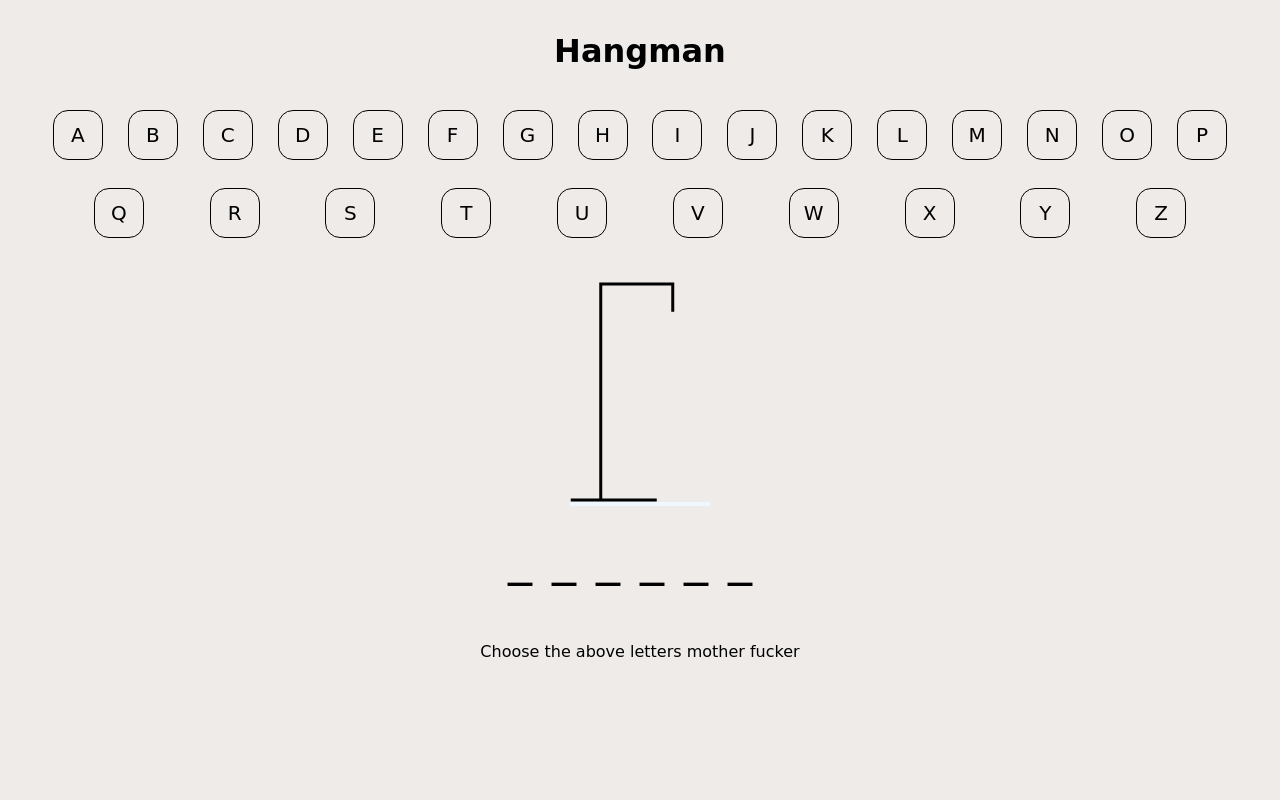
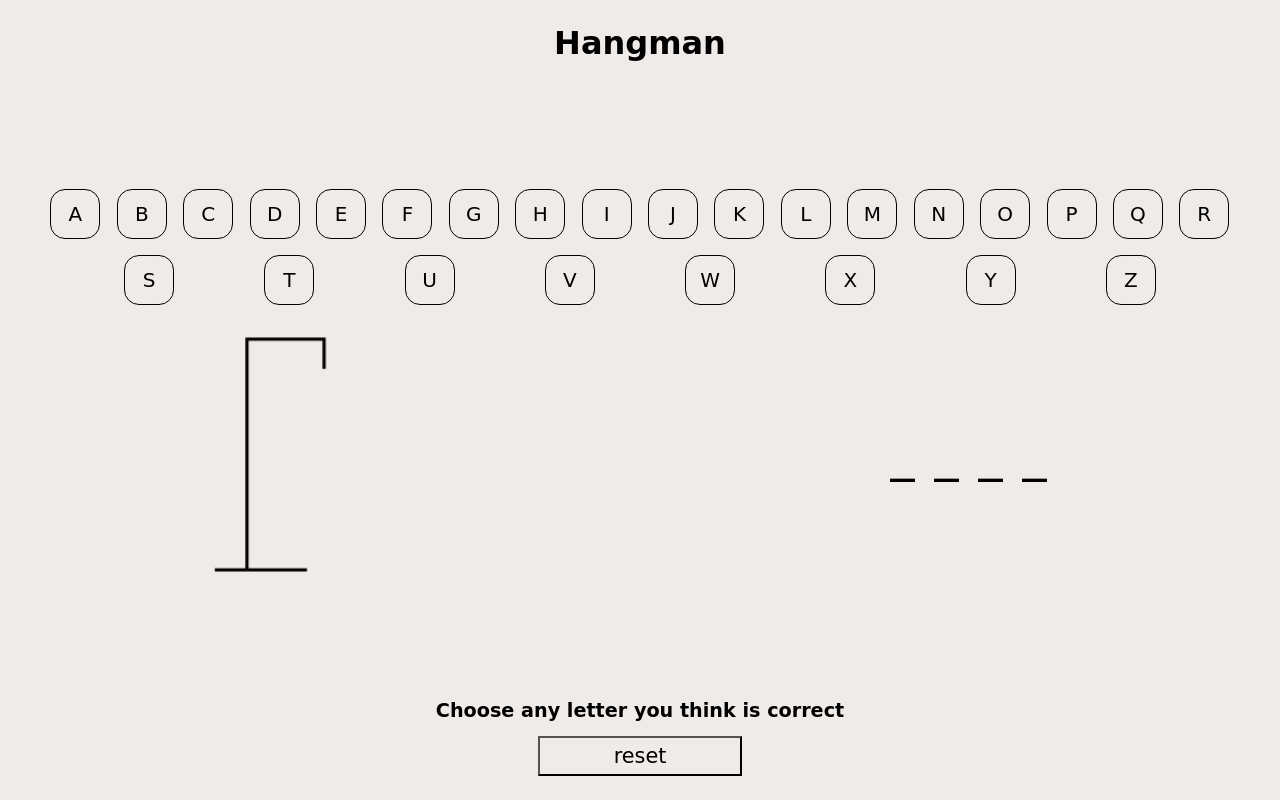
Before and after one commit to KavehAsg/simple-hangman, a plain HTML site: page index.html in a window 1280 px wide. Drawn offline with Linux system fonts and the light colour scheme.

Commit message:
[structure]: add reset btn

```diff
--- a/index.html
+++ b/index.html
@@ -7,16 +7,14 @@
     <meta name="viewport" content="width=device-width, initial-scale=1.0">
     <title>Hangman</title>
     <link rel="icon" href="./images/icon/icon-pic.png">
-    <link rel="stylesheet" href="./style.css">
+    <link rel="stylesheet" href="./styles/style.css">
 </head>
 
 <body>
-    <header>
         <h1 class="title">Hangman</h1>
-    </header>
 
     <main class="container">
-        <div class="letters">
+        <section class="letters">
             <div id="A">A</div>
             <div id="B">B</div>
             <div id="C">C</div>
@@ -43,17 +41,22 @@
             <div id="X">X</div>
             <div id="Y">Y</div>
             <div id="Z">Z</div>
-        </div>
-        <section class="guy">
-            <img src="./images/assets/hangman0.png" alt="hangman">
         </section>
 
-        <section class="clue"></section>
+        <section class="display">
+            <img src="./images/assets/hangman0.png" alt="hangman">
+
+            <div class="clue"></div>
+        </section>
+
     </main>
 
-    <footer class="status">Choose the above letters mother fucker</footer>
+    <footer class="status">
+        <p>Choose any letter you think is correct</p>
+        <button class="reset-btn">reset</button>
+    </footer>
 
-    <script src="./script.js"></script>
+    <script src="./scripts/script.js"></script>
 </body>
 
 </html>
--- a/script.js
+++ b/scripts/script.js
@@ -1,14 +1,16 @@
 const words = ["hello", "never", "bullet", "spring", "summer",
     "fall", "winter", "game", "book store", "call of duty", "mother", "fortnite", "playstation",
-    "xbox", "dybala", "laptop", "paper tissue", "parking", "meraj", "soltan kaveh", "sag to meraj"];
+    "xbox", "laptop", "paper tissue", "parking"];
+
+
 
 let chances = 0;
 let usedLetters = [];
 let usedFlag = 0;
 
 const display = document.querySelector(".clue");
-const playerStatus = document.querySelector(".status");
-const image = document.querySelector(".guy img");
+const playerStatus = document.querySelector(".status p");
+const image = document.querySelector(".display img");
 
 // get random number
 function getRandom(array) {
@@ -64,7 +66,7 @@ function clickLetters(inputLetter) {
     }
 
     if (blankWord === randomWord) {
-        playerStatus.innerText = "YOU WIN Mother fuckka";
+        playerStatus.innerText = "YOU WIN";
         image.src = "./images/assets/winner.png";
     }
 }
--- a/style.css
+++ /dev/null
@@ -1,78 +0,0 @@
-* {
-    padding: 0;
-    margin: 0;
-    font-family: cursive;
-    box-sizing: border-box;
-    background-color: #efebe9;
-}
-
-body {
-    /* cursor: url('./images/icon/cursor.png') , auto; */
-    display: flex;
-    flex-direction: column;
-    align-items: center;
-}
-
-header {
-    margin-top: 32px;
-}
-
-.letters {
-
-    display: flex;
-    flex-wrap: wrap;
-    justify-content: space-evenly;
-    margin: 32px 40px 0;
-}
-
-.container {
-    display: flex;
-    flex-direction: column;
-    justify-content: space-between;
-    align-items: center;
-}
-
-.letters div {
-    cursor: pointer;
-    font-size: 20px;
-    width: 50px;
-    height: 50px;
-    border: solid 1px #000;
-    border-radius: 15px;
-    display: flex;
-    justify-content: center;
-    align-items: center;
-    margin: 8px 12px 20px;
-    transition: all 0.3s;
-}
-
-.letters div:hover {
-    border: none;
-    background-color: #bdb9b7;
-    transform: translateY(-10px) scale(1.2, 1.2);
-}
-
-.guy {
-    margin: 24px 0;
-    background-color: aliceblue;
-}
-
-.clue {
-    height: 80px;
-    font-size: 3rem;
-    letter-spacing: 20px;
-    margin-bottom: 32px;
-
-}
-
-footer {
-    margin-bottom: 32px;
-}
-
-.clicked {
-    background-color: #bdb9b7;
-}
-
-.clicked:hover{
-    transform: unset !important;
-}
--- a/styles/style.css
+++ b/styles/style.css
@@ -70,7 +70,21 @@ body {
     letter-spacing: 20px;
 }
 
-footer {
+footer{
+    max-width: 100%;
+    display: flex;
+    flex-direction: column;
+    align-items: center;
+    gap: 14px;
+}
+
+.reset-btn{
+    width: 50%;
+    height: 40px;
+    font-size: 1.3rem;
+}
+
+footer p{
     font: bold 1.2rem cursive;
 }
 
@@ -138,7 +152,11 @@ footer {
         word-break: break-all;
     }
 
-    footer{
+    footer p{
         text-align: center;
     }
+
+    .reset-btn{
+        font-size: 1.1rem;
+    }
 }
```
